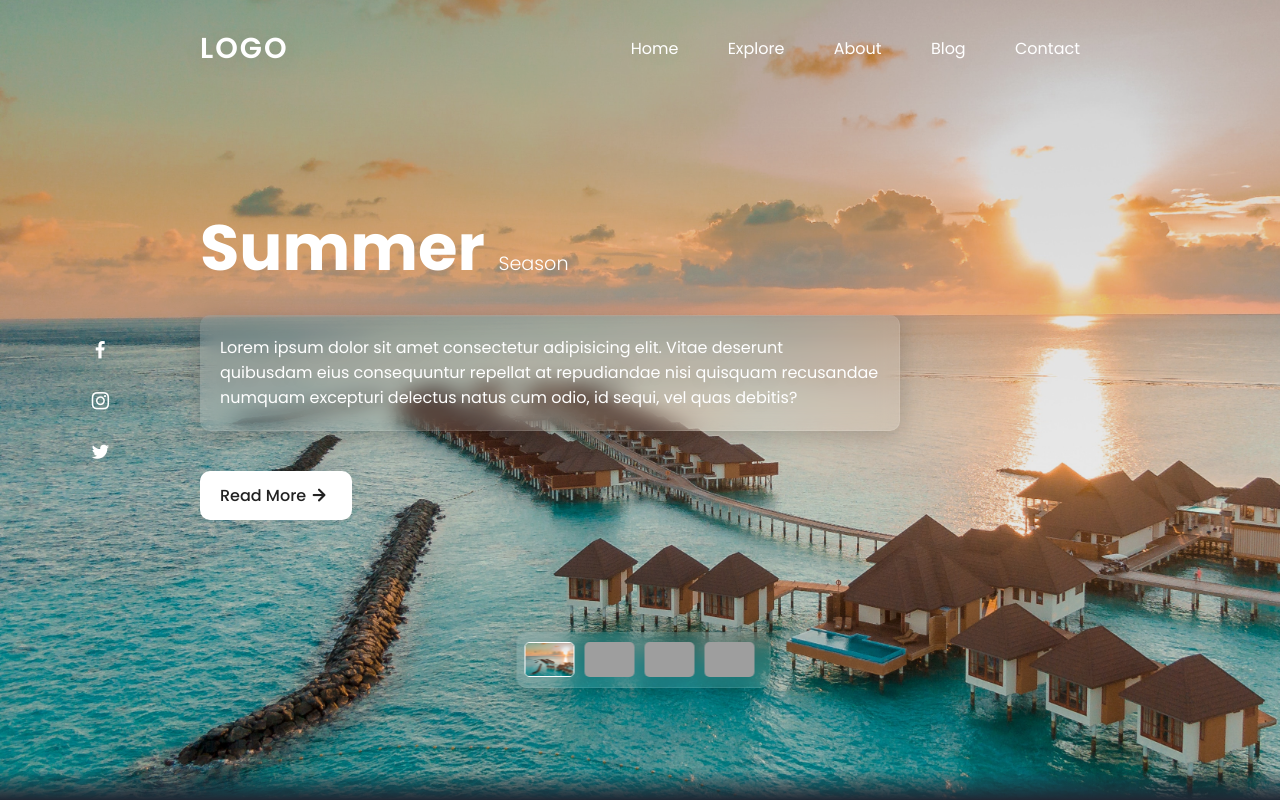
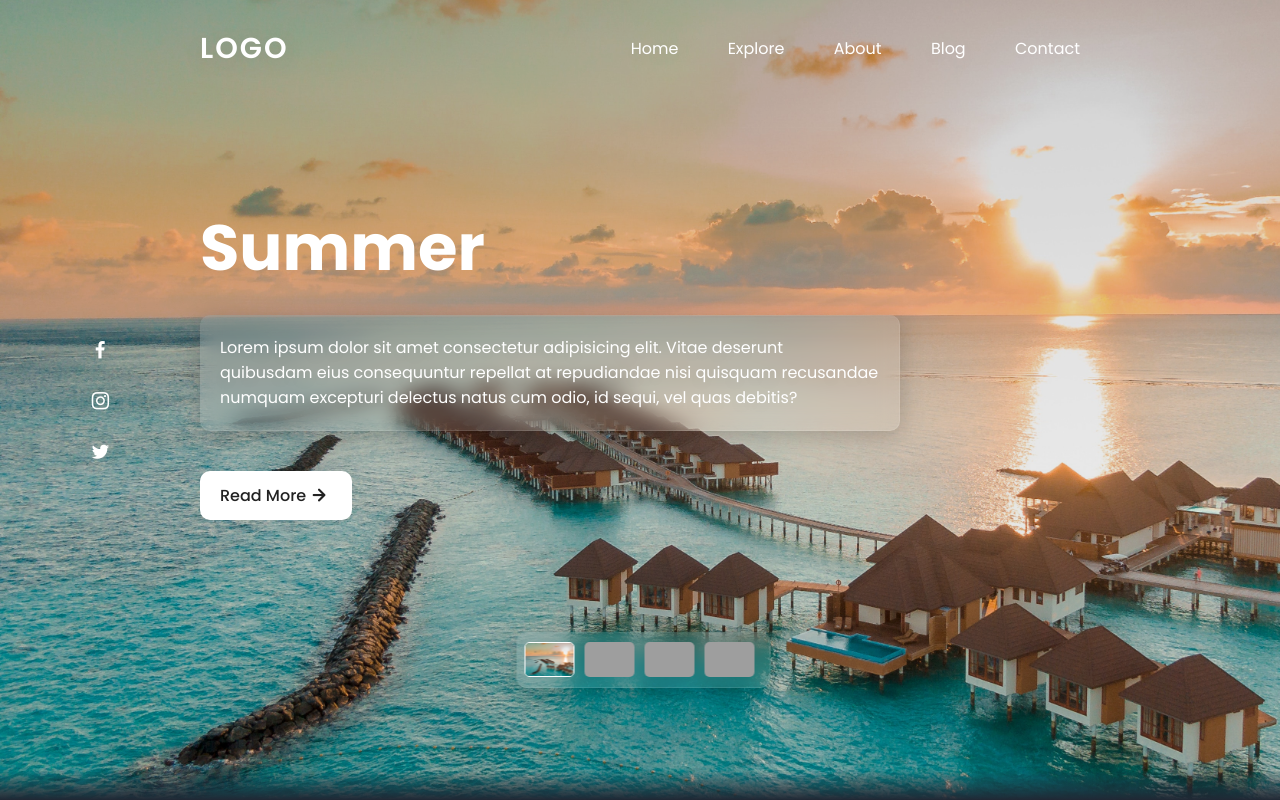
Before and after one commit to YudhistiraAP/Carousel, a plain HTML site: page index.html in a window 1280 px wide. Shown: the top 800 px of the page. Drawn offline with nearby package versions, Linux system fonts and the light colour scheme; grey boxes are pictures that could not be loaded.

Commit message:
index.html

```diff
--- a/index.html
+++ b/index.html
@@ -38,7 +38,7 @@
           <div class="swiper-slide semi-dark-layer">
             <img src="images/summer.jpg" />
             <div class="text-content">
-              <h2 class="title">Summer <span>Season</span></h2>
+              <h2 class="title">Summer</h2>
               <p>Lorem ipsum dolor sit amet consectetur adipisicing elit. Vitae deserunt quibusdam eius consequuntur repellat at repudiandae nisi quisquam recusandae numquam excepturi delectus natus cum odio, id sequi, vel quas debitis?</p>
               <button class="read-btn">Read More <i class="uil uil-arrow-right"></i></button>
             </div>
@@ -46,7 +46,7 @@
           <div class="swiper-slide dark-layer">
             <img src="images/autumn.jpg" />
             <div class="text-content">
-              <h2 class="title">Fall <span>Season</span></h2>
+              <h2 class="title">Fall</h2>
               <p>Lorem ipsum dolor sit amet consectetur adipisicing elit. Vitae deserunt quibusdam eius consequuntur repellat at repudiandae nisi quisquam recusandae numquam excepturi delectus natus cum odio, id sequi, vel quas debitis?</p>
               <button class="read-btn">Read More <i class="uil uil-arrow-right"></i></button>
             </div>
@@ -54,7 +54,7 @@
           <div class="swiper-slide dark-layer">
             <img src="images/winter.jpg" />
             <div class="text-content">
-              <h2 class="title">Winter <span>Season</span></h2>
+              <h2 class="title">Winter</h2>
               <p>Lorem ipsum dolor sit amet consectetur adipisicing elit. Vitae deserunt quibusdam eius consequuntur repellat at repudiandae nisi quisquam recusandae numquam excepturi delectus natus cum odio, id sequi, vel quas debitis?</p>
               <button class="read-btn">Read More <i class="uil uil-arrow-right"></i></button>
             </div>
@@ -62,7 +62,7 @@
           <div class="swiper-slide semi-dark-layer">
             <img src="images/spring.jpg" />
             <div class="text-content">
-              <h2 class="title">Spring <span>Season</span></h2>
+              <h2 class="title">Spring</h2>
               <p>Lorem ipsum dolor sit amet consectetur adipisicing elit. Vitae deserunt quibusdam eius consequuntur repellat at repudiandae nisi quisquam recusandae numquam excepturi delectus natus cum odio, id sequi, vel quas debitis?</p>
               <button class="read-btn">Read More <i class="uil uil-arrow-right"></i></button>
             </div>
```
